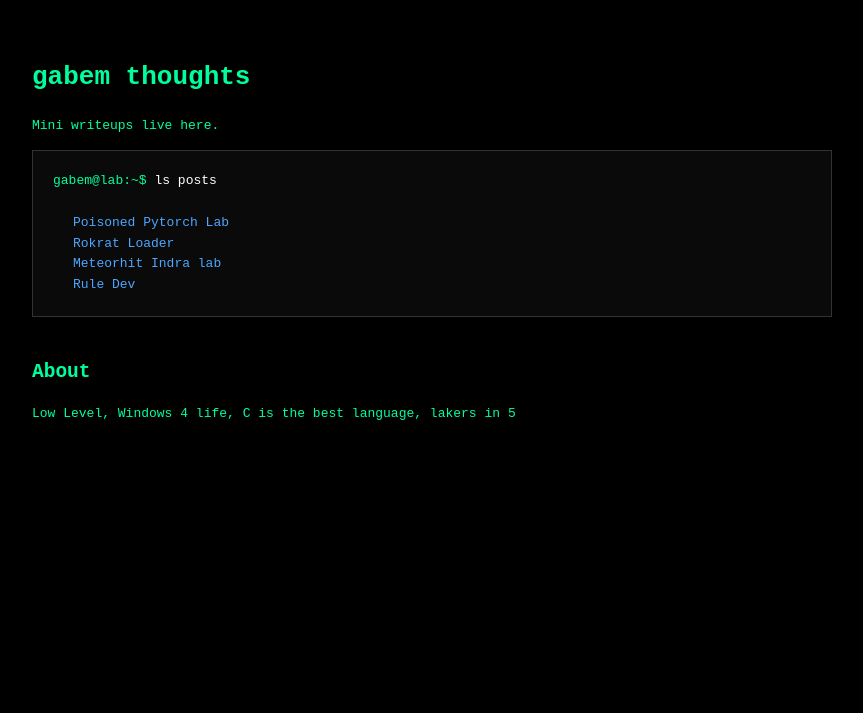
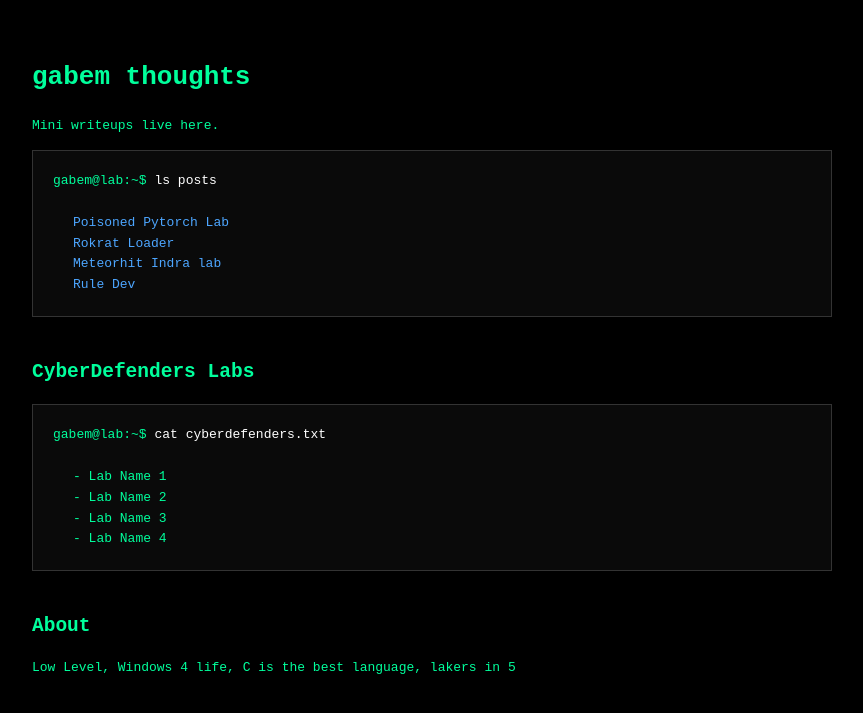
Before and after one commit to soreRum/soreRum.github.io, a Jekyll site: the page built from index.html, in a window 1280 px wide. Shown: the top 713 px of the page, without its empty margins (208-1071 px from the left). Built offline with Jekyll 4.4.1, drawn with Linux system fonts in a browser that asks for light colours.

Commit message:
Update index.html

```diff
--- a/index.html
+++ b/index.html
@@ -72,6 +72,21 @@ a:hover {
 
 </div>
 
+<h2>CyberDefenders Labs</h2>
+
+<div class="terminal">
+
+<span class="prompt">gabem@lab:~$</span> <span class="command">cat cyberdefenders.txt</span>
+
+<br><br>
+
+<div class="post">- Lab Name 1</div>
+<div class="post">- Lab Name 2</div>
+<div class="post">- Lab Name 3</div>
+<div class="post">- Lab Name 4</div>
+
+</div>
+
 <h2>About</h2>
 
 <p>
```
